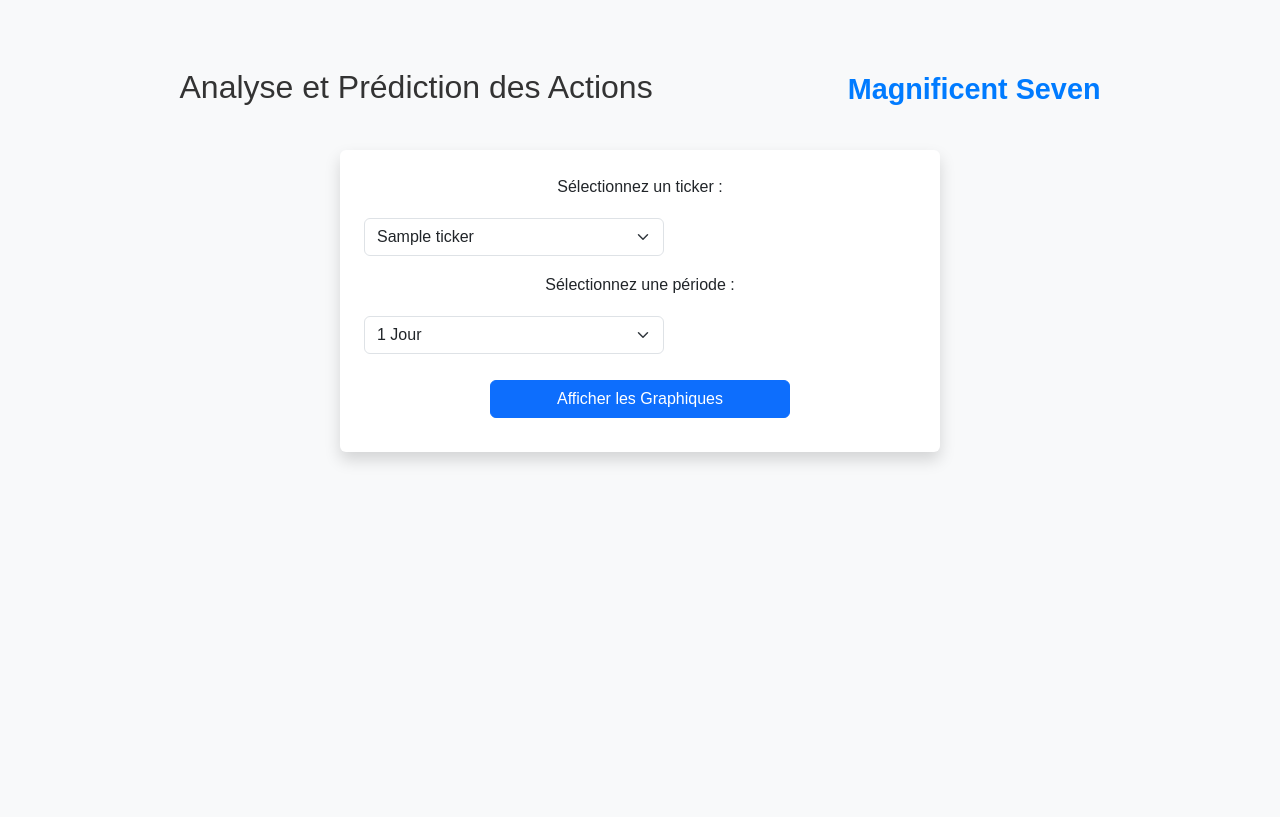
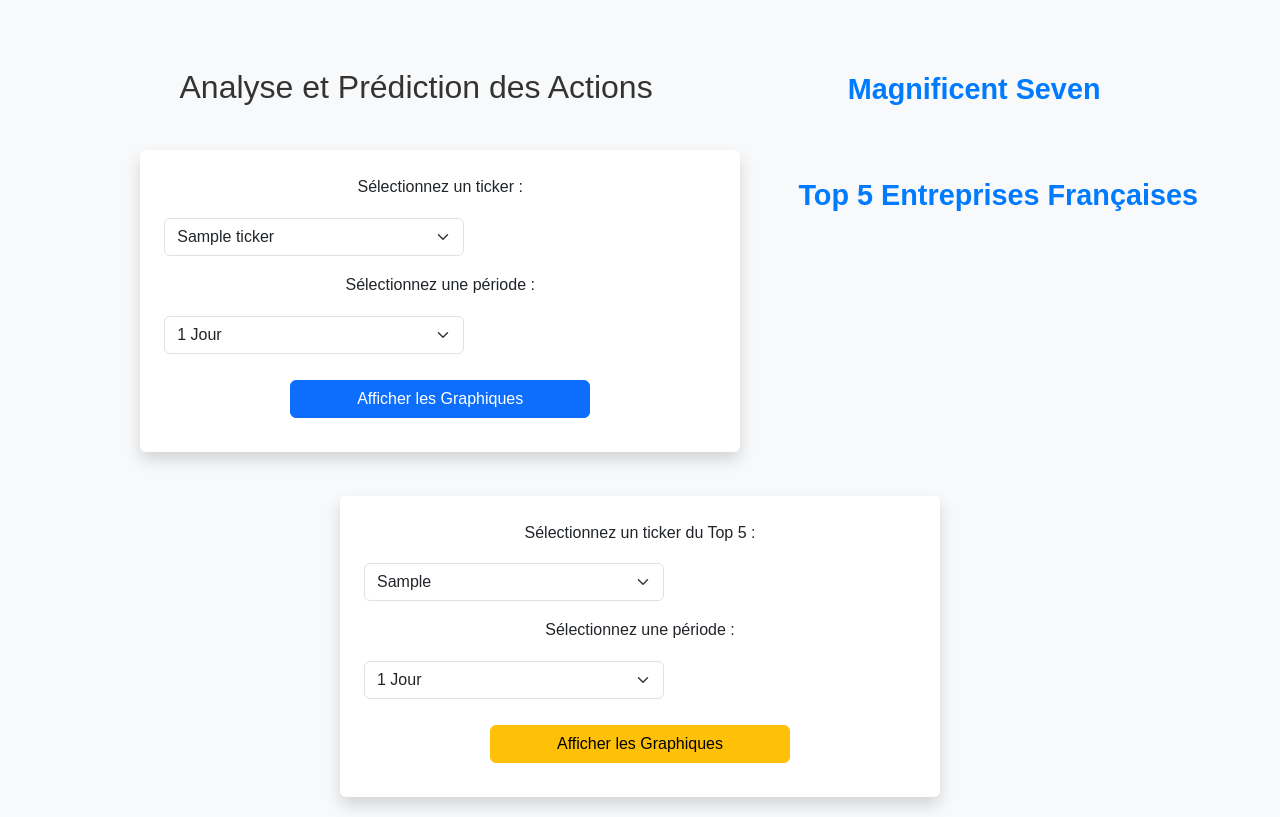
Before and after one commit to juliogver/Kubera, a Flask app: template code/my_flask_app/templates/index.html in a window 1280 px wide. Before the commit the page ends 463 px from the top, so only its background shows below. Run offline with Flask 3, Linux system fonts and the light colour scheme; the template is opened without the code that fills it: most values are stand-ins (such as "Sample title", 1, 10 or a date in 2020); parts of the project's set-up code (start-up, migrations or seed data) failed here and were passed over.

Commit message:
ajout du top 5 fr bien quali avec tout qui marche

```diff
--- a/code/dividends_F5_yahoo.py
+++ b/code/dividends_F5_yahoo.py
@@ -27,7 +27,9 @@ all_dividends = []
 
 for ticker, dividends in dividends_data.items():
     dividends_df = dividends.reset_index()
-    dividends_df['Ticker'] = ticker
+    # Enlever le suffixe .PA
+    clean_ticker = ticker.replace('.PA', '')
+    dividends_df['Ticker'] = clean_ticker
     dividends_df['Date'] = pd.to_datetime(dividends_df['Date']).dt.date
     all_dividends.append(dividends_df)
 
--- a/code/my_flask_app/app.py
+++ b/code/my_flask_app/app.py
@@ -39,7 +39,10 @@ def home():
 
     real_price_img_path = None
     predicted_dividend_img_path = None
-    top_5_closing_img_paths = []
+
+    real_price_top5_img_path = None
+    predicted_dividend_top5_img_path = None
+
 
 
     def get_filtered_data(data, timeframe):
@@ -82,8 +85,8 @@ def home():
                 return render_template(
                     "index.html",
                     tickers=tickers,
-                    top_5_fr_tickers=top_5_fr_tickers,
-                    top_5_closing_img_paths=top_5_closing_img_paths,
+                    # top_5_fr_tickers=top_5_fr_tickers,
+                    # top_5_closing_img_paths=top_5_closing_img_paths,
                     error_message=f"Le ticker {selected_ticker} ne verse pas de dividendes.",
                     selected_ticker=selected_ticker,
                     timeframe=timeframe,
@@ -97,8 +100,8 @@ def home():
                 return render_template(
                     "index.html",
                     tickers=tickers,
-                    top_5_fr_tickers=top_5_fr_tickers,
-                    top_5_closing_img_paths=top_5_closing_img_paths,
+                    #top_5_fr_tickers=top_5_fr_tickers,
+                    #top_5_closing_img_paths=top_5_closing_img_paths,
                     error_message=f"Aucune donnée commune disponible pour {selected_ticker}.",
                     selected_ticker=selected_ticker,
                     timeframe=timeframe,
@@ -155,8 +158,8 @@ def home():
             return render_template(
                 "index.html",
                 tickers=tickers,
-                top_5_fr_tickers=top_5_fr_tickers,
-                top_5_closing_img_paths=top_5_closing_img_paths,
+                #top_5_fr_tickers=top_5_fr_tickers,
+                #top_5_closing_img_paths=top_5_closing_img_paths,
                 error_message=f"Une erreur est survenue : {str(e)}",
                 selected_ticker=selected_ticker,
                 timeframe=timeframe,
@@ -176,9 +179,9 @@ def home():
             if dividends.empty:
                 return render_template(
                     "index.html",
-                    tickers=tickers,
                     top_5_fr_tickers=top_5_fr_tickers,
-                    top_5_closing_img_paths=top_5_closing_img_paths,
+                    #top_5_fr_tickers=top_5_fr_tickers,
+                    #top_5_closing_img_paths=top_5_closing_img_paths,
                     error_message=f"Le ticker {selected_top5_ticker} ne verse pas de dividendes.",
                     selected_top5_ticker=selected_top5_ticker,
                     timeframe=timeframe,
@@ -191,9 +194,9 @@ def home():
             if merged_data.empty:
                 return render_template(
                     "index.html",
-                    tickers=tickers,
                     top_5_fr_tickers=top_5_fr_tickers,
-                    top_5_closing_img_paths=top_5_closing_img_paths,
+                    #top_5_fr_tickers=top_5_fr_tickers,
+                    #top_5_closing_img_paths=top_5_closing_img_paths,
                     error_message=f"Aucune donnée commune disponible pour {selected_top5_ticker}.",
                     selected_top5_ticker=selected_top5_ticker,
                     timeframe=timeframe,
@@ -204,13 +207,13 @@ def home():
 
             fig_closing, ax_closing = plt.subplots(figsize=(10, 6))
             ax_closing.plot(df_filtered['date'], df_filtered['close'], label="Prix de Clôture Historiques", color="green")
-            ax_closing.set_title(f"Prix de Clôture Historiques - {selected_ticker}")
+            ax_closing.set_title(f"Prix de Clôture Historiques - {selected_top5_ticker}")
             ax_closing.set_xlabel("Date")
             ax_closing.set_ylabel("Prix de Clôture")
             ax_closing.legend()
             ax_closing.grid(True)
-            real_price_img_path = "static/real_price_top5.png"
-            fig_closing.savefig(real_price_img_path)
+            real_price_top5_img_path = "static/real_price_top5.png"
+            fig_closing.savefig(real_price_top5_img_path)
 
             last_date = df['date'].max()
             future_dates = pd.date_range(start=last_date + pd.Timedelta(days=1), end=pd.Timestamp("2026-12-31"), freq='D')
@@ -237,21 +240,19 @@ def home():
             fig, ax = plt.subplots(figsize=(10, 6))
             ax.plot(all_dates, all_dividends, label="Dividendes Historiques et Prédits", color="blue")
             ax.fill_between(future_dates, lower_bound_dividends, upper_bound_dividends, color='orange', alpha=0.3, label="Plage d'erreur ±8%")
-            ax.set_title(f"Prédiction des Dividendes - {selected_ticker}")
+            ax.set_title(f"Prédiction des Dividendes - {selected_top5_ticker}")
             ax.set_xlabel("Date")
             ax.set_ylabel("Dividendes")
             ax.legend()
             ax.grid(True)
-            predicted_dividend_img_path = "static/predicted_dividend_top5_plot.png"
-            fig.savefig(predicted_dividend_img_path)
+            predicted_dividend_top5_img_path = "static/predicted_dividend_top5_plot.png"
+            fig.savefig(predicted_dividend_top5_img_path)
 
 
         except Exception as e:
             return render_template(
                 "index.html",
-                tickers=tickers,
                 top_5_fr_tickers=top_5_fr_tickers,
-                top_5_closing_img_paths=top_5_closing_img_paths,
                 error_message=f"Une erreur est survenue : {str(e)}",
                 selected_top5_ticker=selected_top5_ticker,
                 timeframe=timeframe,
@@ -267,7 +268,8 @@ def home():
         timeframe=timeframe,
         real_price_img_path=real_price_img_path,
         predicted_dividend_img_path=predicted_dividend_img_path,
-        top_5_closing_img_paths=top_5_closing_img_paths
+        real_price_top5_img_path=real_price_top5_img_path,
+        predicted_dividend_top5_img_path=predicted_dividend_top5_img_path,
     )
 
 if __name__ == "__main__":
--- a/code/my_flask_app/templates/index.html
+++ b/code/my_flask_app/templates/index.html
@@ -56,6 +56,7 @@
                 <img src="{{ url_for('static', filename='predicted_dividend_plot.png') }}" alt="Dividendes Prévus" class="img-fluid shadow rounded">
             </div>
         </div>
+        {% endif %}
 
         <!-- Ajout des graphiques pour les 5 plus grandes entreprises françaises -->
         <h2 class="text-center mt-5">Top 5 Entreprises Françaises</h2>
@@ -63,17 +64,17 @@
             <div class="mb-3">
                 <label for="ticker_top5" class="form-label">Sélectionnez un ticker du Top 5 :</label>
                 <select name="ticker_top5" id="ticker_top5" class="form-select">
-                    {% for ticker in top_5_fr_tickers %}
-                    <option value="{{ ticker }}" {% if ticker == selected_ticker %}selected{% endif %}>
-                        {{ ticker }}
+                    {% for ticker_top5 in top_5_fr_tickers %}
+                    <option value="{{ ticker_top5 }}" {% if ticker_top5 == selected_ticker %}selected{% endif %}>
+                        {{ ticker_top5 }}
                     </option>
                     {% endfor %}
                 </select>
             </div>
 
             <div class="mb-3">
-                <label for="timeframe_top5" class="form-label">Sélectionnez une période :</label>
-                <select name="timeframe_top5" id="timeframe_top5" class="form-select">
+                <label for="timeframe" class="form-label">Sélectionnez une période :</label>
+                <select name="timeframe" id="timeframe" class="form-select">
                     <option value="1D" {% if timeframe == "1D" %}selected{% endif %}>1 Jour</option>
                     <option value="1W" {% if timeframe == "1W" %}selected{% endif %}>1 Semaine</option>
                     <option value="1M" {% if timeframe == "1M" %}selected{% endif %}>1 Mois</option>
@@ -85,12 +86,17 @@
             <button type="submit" class="btn btn-warning w-100">Afficher les Graphiques</button>
         </form>
 
+
+        {% if real_price_top5_img_path or predicted_dividend_img_path %}
         <div class="row mt-5">
-            {% for img_path in top_5_closing_img_paths %}
             <div class="col-md-6">
-                <img src="{{ url_for('static', filename='real_price_top5.png') }}" alt="Graphique Top 5" class="img-fluid shadow rounded">
+                <h2 class="text-center">Prix de Clôture Réels</h2>
+                <img src="{{ url_for('static', filename='real_price_top5.png') }}" alt="Prix Réels" class="img-fluid shadow rounded">
             </div>
-            {% endfor %}
+            <div class="col-md-6">
+                <h2 class="text-center">Prédiction des Dividendes</h2>
+                <img src="{{ url_for('static', filename='predicted_dividend_top5_plot.png') }}" alt="Dividendes Prévus" class="img-fluid shadow rounded">
+            </div>
         </div>
         {% endif %}
 
```
Also changed, not shown: code/my_flask_app/static/predicted_dividend_top5_plot.png (added), code/my_flask_app/static/real_price_plot.png, code/my_flask_app/static/real_price_top5.png (added), code/my_flask_app/static/real_price_top5_air.png (deleted), code/my_flask_app/static/real_price_top5_air_plot.png (deleted), code/my_flask_app/static/real_price_top5_mc_plot.png (deleted), code/my_flask_app/static/real_price_top5_or_plot.png (deleted), code/my_flask_app/static/real_price_top5_san_plot.png (deleted), code/my_flask_app/static/real_price_top5_tte_plot.png (deleted).
